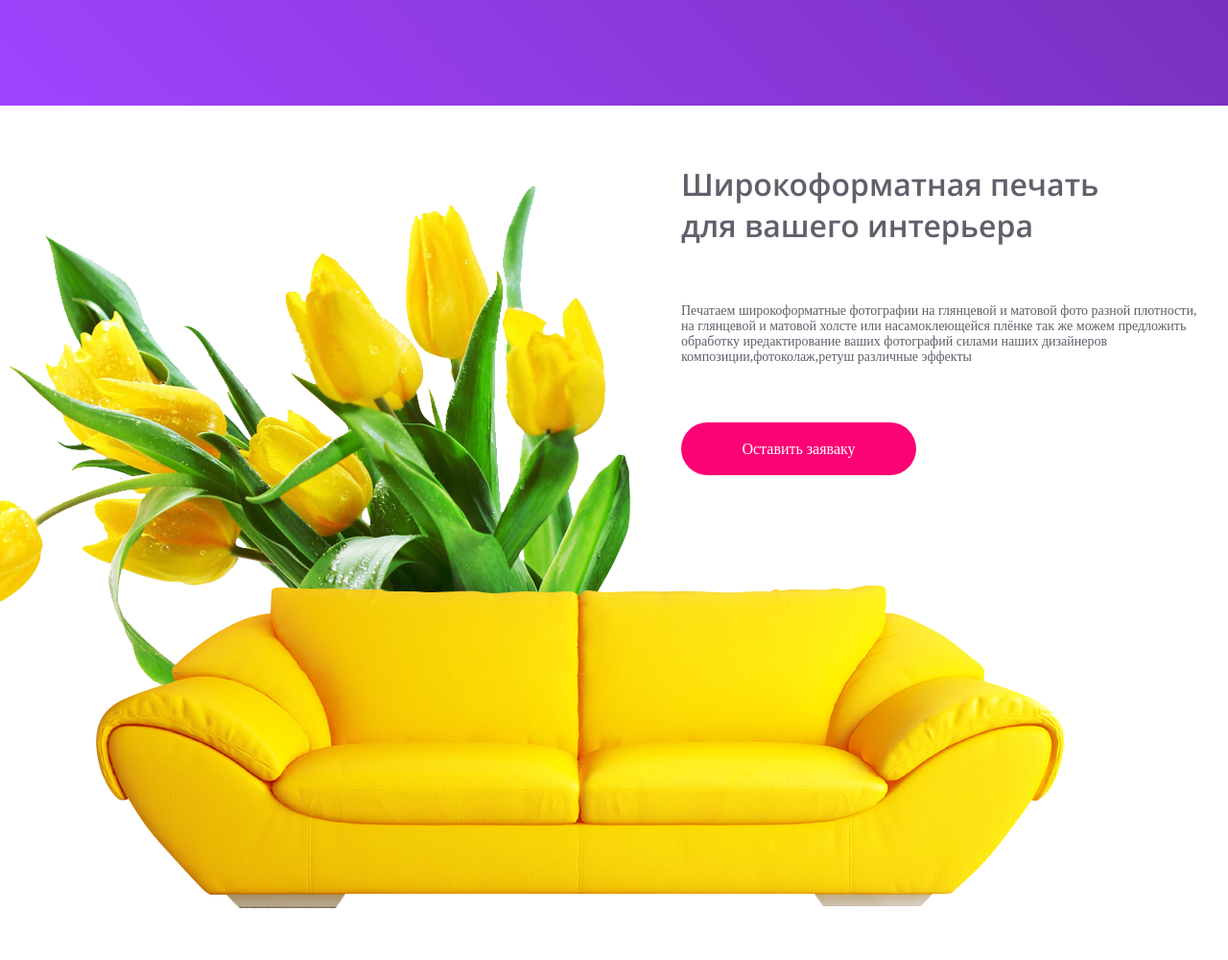
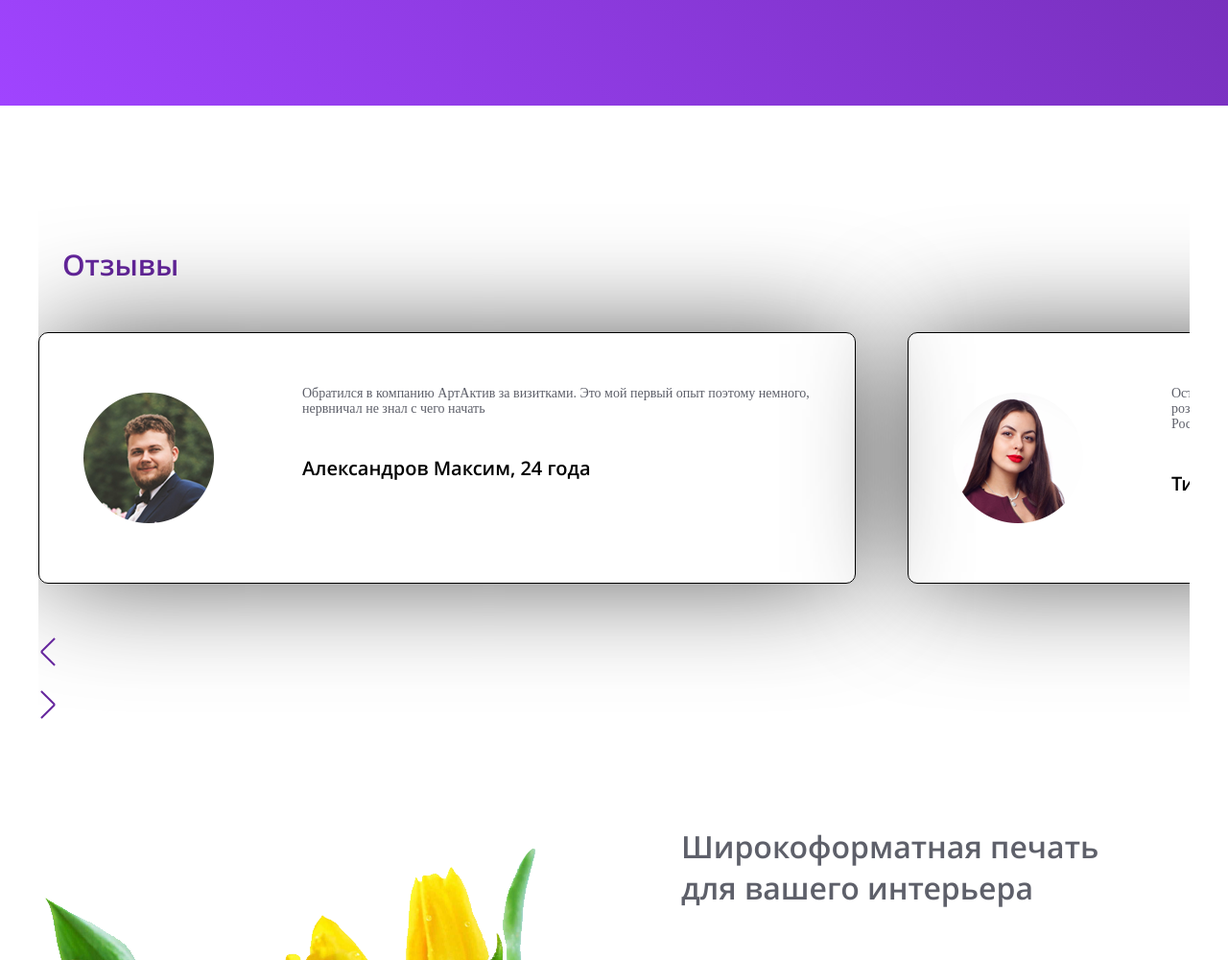
Before and after one commit to lerik1408/Elegant, a website: page app/index.html in a window 1280 px wide. Shown: the part 690-1690 px from the top of the page at 96% size. Drawn offline with Linux system fonts and the light colour scheme; some packages are replaced by stand-ins of ours.

Commit message:
third-day

```diff
--- /dev/null
+++ b/app/feedback.html
@@ -0,0 +1,71 @@
+<div class="feedback">
+    <div class="conteiner">
+        <h3>Отзывы</h3>
+    </div>
+    <div id="carousel" class="carousel">
+            <div class="gallery">
+                <div class="slider-item">
+                    <div class="content">
+                            <img src="img/slider-maxim.png" alt="ava">
+                            <div class="text">
+                                <p>Обратился в компанию АртАктив за визитками.
+                                    Это мой первый опыт поэтому немного, нервничал не знал
+                                    с чего начать
+                                </p>
+                                <h4>Александров Максим, 24 года</h4>
+                            </div>
+                    </div>
+                </div>
+                <div class="slider-item">
+                    <div class="content">
+                            <img src="img/slider-olga.png" alt="ava">
+                            <div class="text">
+                                <p>Остался доваольна потому что мне всё объянили, показали и всё сделали по высшему
+                                    розряду вобщем рекомендую это компанию. Так как она лучшая в своём роде,
+                                    во все Росси и СНГ по моему оценочному суждению
+                                </p>
+                                <h4>Тихоненко Ольга, 22 года</h4>
+                            </div>
+                    </div>
+                </div>
+                <div class="slider-item">
+                        <div class="content">
+                            <img src="img/slider-portret.png" alt="ava">
+                            <div class="text">
+                                <p>Отличная компания все сделали быстро и качественно, меня всё
+                                    устроило. Один из главных плюсов это очень дорого за такие деньги
+                                    больше не где не найти такой качественной печати
+                                </p>
+                                <h4>Мамев Владислав, 42 года</h4>
+                            </div>
+                        </div>
+                </div>
+            </div>
+            <!-- <button class="arrow prev">⇦</button>
+            <button class="arrow next">⇨</button> -->
+            <div class="arrow prev"></div>
+            <div class="arrow next"></div>
+    </div>
+</div>
+<script src="js/feedback.js"></script>
+<script>
+    // $(document).ready(function(){
+    //     console.log($('.feedback'))
+    //     // -670
+    //     position= 0
+    //     $('.next').bind('click',function(){
+    //         position=position-850
+    //         if(position<=-850*3){
+    //             position=0
+    //         }
+    //         $('.gallery').css('left',position + 'px')
+    //     })
+    //     $('.prev').bind('click',function(){
+    //         position=position+850
+    //         if(position>0){
+    //             position=-850*2
+    //         }
+    //         $('.gallery').css('left',position + 'px')
+    //     })
+    // })
+</script>
--- /dev/null
+++ b/app/js/feedback.js
@@ -0,0 +1,19 @@
+$(document).ready(function(){
+    console.log($('.feedback'))
+    // -670
+    position= 0
+    $('.next').bind('click',function(){
+        position=position-850
+        if(position<=-850*3){
+            position=0
+        }
+        $('.gallery').css('left',position + 'px')
+    })
+    $('.prev').bind('click',function(){
+        position=position+850
+        if(position>0){
+            position=-850*2
+        }
+        $('.gallery').css('left',position + 'px')
+    })
+})
--- a/app/js/main.js
+++ b/app/js/main.js
@@ -10,6 +10,17 @@ $(document).ready(function(){
         }
       });
 
+      var feedback =$.ajax({
+        type: "GET",
+        url: "feedback.html",
+        cache:false,
+        // data: "data",
+        dataType: "html",
+        success: function (response) {
+          $('body').append(response);
+        }
+      });
+      // $('body').load('feedback.html');
       var aboutus = $.ajax({
         type: "GET",
         url: "aboutus.html",
--- a/app/sass/main.sass
+++ b/app/sass/main.sass
@@ -207,9 +207,86 @@ a
             height: 15px
             background: url(../img/phone.png) no-repeat
 
+.feedback
+    width: 1200px
+    margin: 0 auto
+    height: 690px
+    position: relative
+    overflow: hidden
+    .conteiner
+        padding-top: 145px
+        h3
+            font-family: 'Open Sans Sbl'
+            font-size: 30px
+            color: $purpur
+    .carousel
+        position: relative
+        width: 1200px
+        height: 325px
+        margin-top: 50px
+        .gallery
+            position: relative
+            width: 9999px
+            height: 325px
+            left: 0px
+            transition: left 0.75s
+            .slider-item
+                width: 850px
+                height: 260px
+                display: inline-block
+                wrap: none
+                padding: 0
+                margin-right: 50px
+                border: 1px solid black
+                box-shadow: 0px 0px 122px -12px rgba(0,0,0,0.75)
+                border-radius: 10px
+                .content
+                    height: 260px
+                    display: flex
+                    justify-content: space-around
+                    align-items: center
+                    .text
+                        width: 530px
+                        height: 150px
+                        p
+                            font-size: 14px
+                            color: $grey
+                            padding-bottom: 40px
+                        h4
+                            font-family: 'Open Sans Sbl'
+                            font-size: 20px
 
-
-
+            .slider-item:nth-child(1)
+                // background-color: red
+            .slider-item:nth-child(2)
+                // background-color: black
+            .slider-item:nth-child(3)
+                // background-color: yellow
+        .arrow
+            position: relative
+            width: 55px
+            height: 55px
+        .arrow:after
+            position: absolute
+            content: ""
+            display: block
+            width: 20px
+            height: 2px
+            transform: rotate(45deg)
+            background-color: $purpur
+        .arrow:before
+            position: absolute
+            content: ""
+            display: block
+            top: 14px
+            width: 20px
+            height: 2px
+            transform: rotate(-45deg)
+            background-color: $purpur
+        .prev:after
+            transform: rotate(-45deg)
+        .prev:before
+            transform: rotate(45deg)
 
 
 
```
Also changed, not shown: app/css/main.css, app/img/slider-maxim.png (added), app/img/slider-olga.png (added), app/img/slider-portret.png (added).
